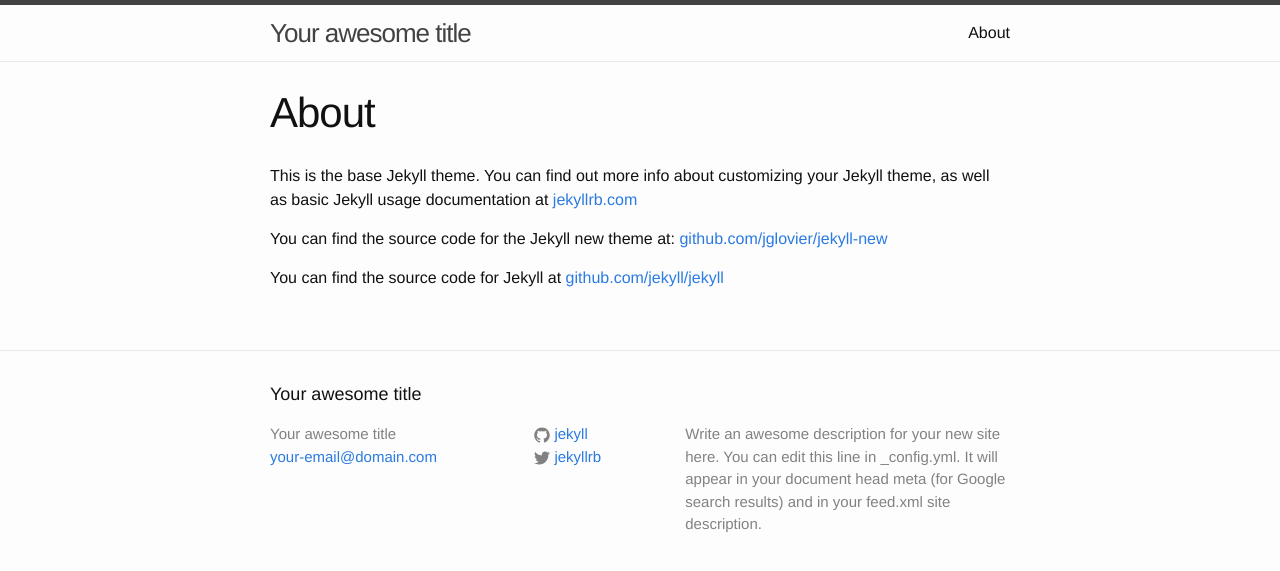
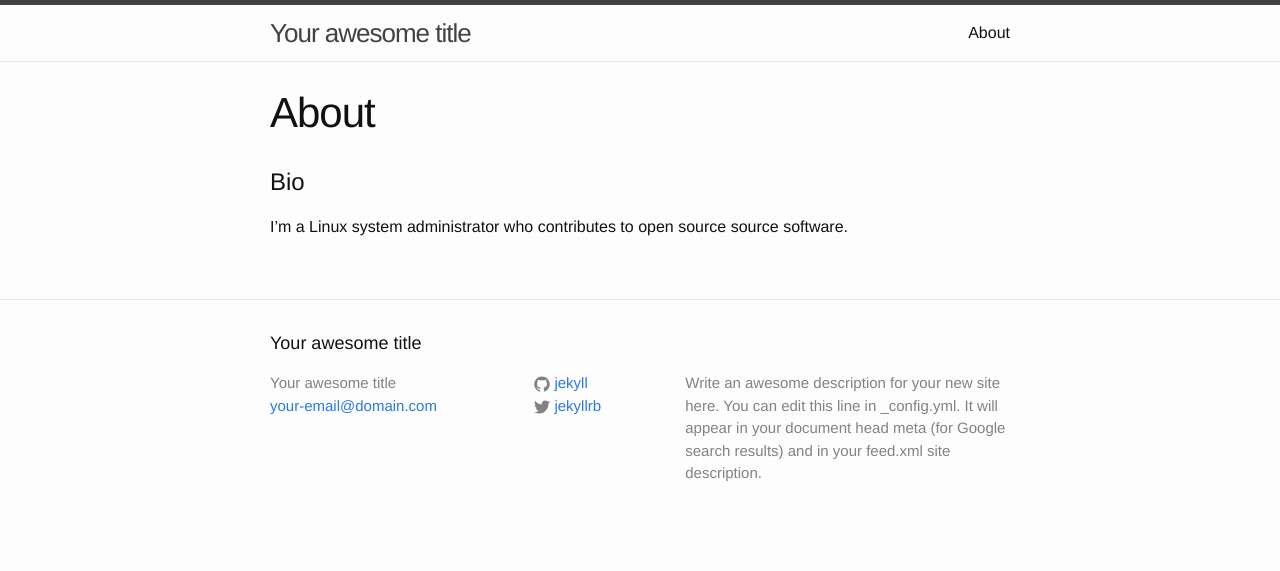
Before and after one commit to edgester/edgester.github.io, a Jekyll site: the page built from about.md, in a window 1280 px wide. Shown: the top 571 px of the page. Built offline with Jekyll 4.4.1, drawn with Linux system fonts in a browser that asks for light colours.

Commit message:
Copy the basic about page from my old site
Remove the link to github, because it's already in the footer.

```diff
--- a/about.md
+++ b/about.md
@@ -3,9 +3,7 @@ layout: page
 title: About
 permalink: /about/
 ---
+# Bio
 
-This is the base Jekyll theme. You can find out more info about customizing your Jekyll theme, as well as basic Jekyll usage documentation at [jekyllrb.com](http://jekyllrb.com/)
-
-You can find the source code for the Jekyll new theme at: [github.com/jglovier/jekyll-new](https://github.com/jglovier/jekyll-new)
-
-You can find the source code for Jekyll at [github.com/jekyll/jekyll](https://github.com/jekyll/jekyll)
+I'm a Linux system administrator who contributes to open source source
+software.
```
